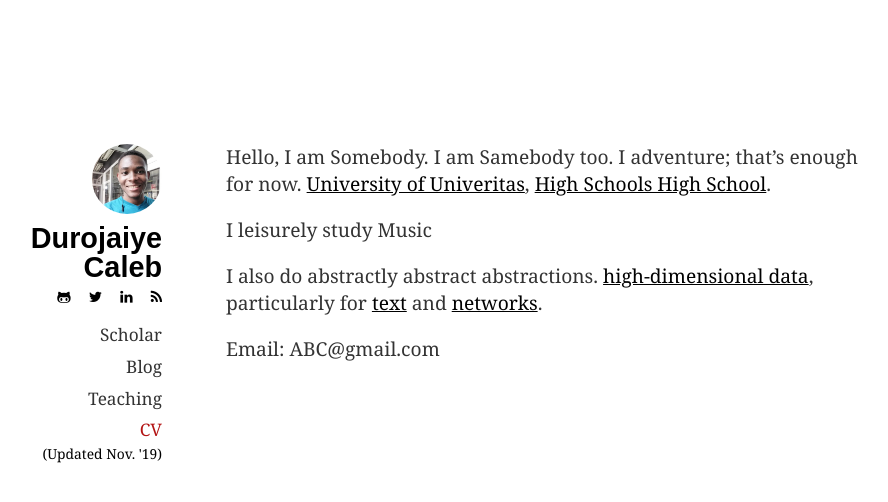
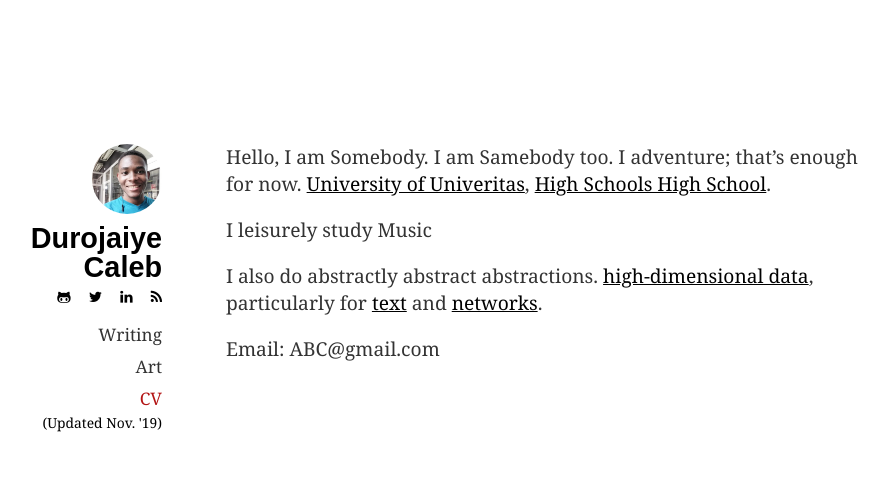
Before and after one commit to dCO2/blog-gh-pages, a Jekyll site: the page built from index.md, in a window 1280 px wide. Shown: the top 502 px of the page, without its empty margins (158-1046 px from the left). Built offline with Jekyll 4.4.1, drawn with Linux system fonts in a browser that asks for light colours.

Commit message:
Update header.html

```diff
--- a/_includes/header.html
+++ b/_includes/header.html
@@ -1,6 +1,8 @@
 <div class=author-info>
     <img src="{{ site.author_image_path }}" class=author-image />
-    <h1 class=author-name><a href=/>{{ site.author_name }}</a></h1>
+    <h1 class=author-name>
+        <a href=/blog-gh-pages> {{ site.author_name }} </a>
+    </h1>
     <div class=nav>
         <a href="{{ site.github_url }}"><i class=icon-github-alt></i></a>
         <a href="{{ site.twitter_url }}"><i class=icon-twitter></i></a>
@@ -9,8 +11,7 @@
     </div>
     <div class=home-nav>
         <ul>
-            <li><a href="https://scholar.google.com/">Scholar</a></li>
-            <li><a href="/blog-gh-pages/blog.html/">Blog</a>
+            <li><a href="/blog-gh-pages/blog.html/">Writing</a>
                 <!--&nbsp;|&nbsp;
                 <a href="/jrnl/">jrnl</a></li>-->
             <!--<li><a href="/projects/">Projects</a>
@@ -19,9 +20,9 @@
             </li>-->
             <!--<li><a href="/talks/">Talks</a></li>
             <li><a href="/service/">Service</a></li>-->
-            <li><a href="teaching/">Teaching</a></li>
+            <li><a href="art/">Art</a></li>
             <li>
-                <a class=resume-link href="cv.pdf">CV</a><br/>
+                <a class=resume-link href="/blog-gh-pages/cv.pdf">CV</a><br/>
                 <span class=resume-update>(Updated Nov. '19)</span>
             </li>
         </ul>
```
